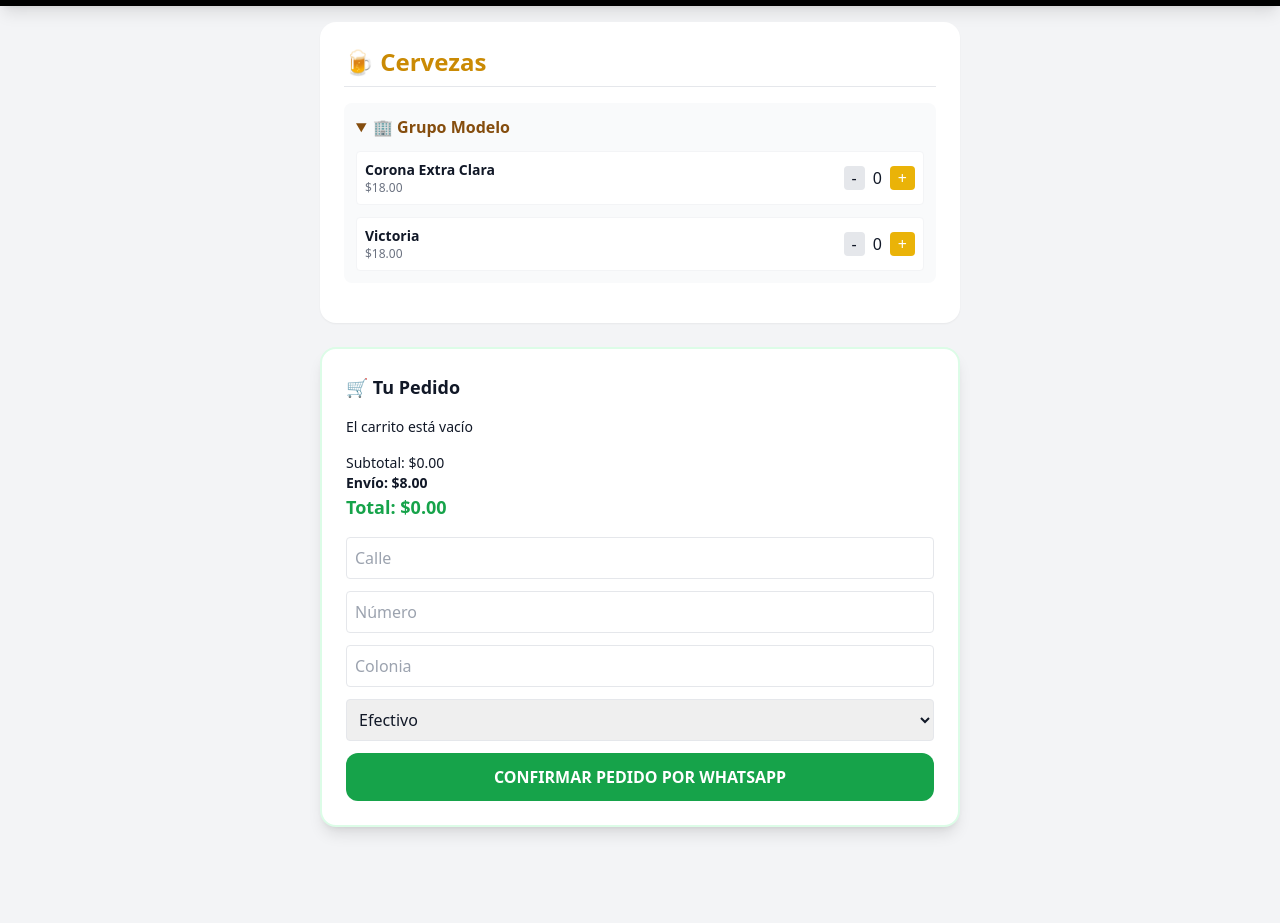
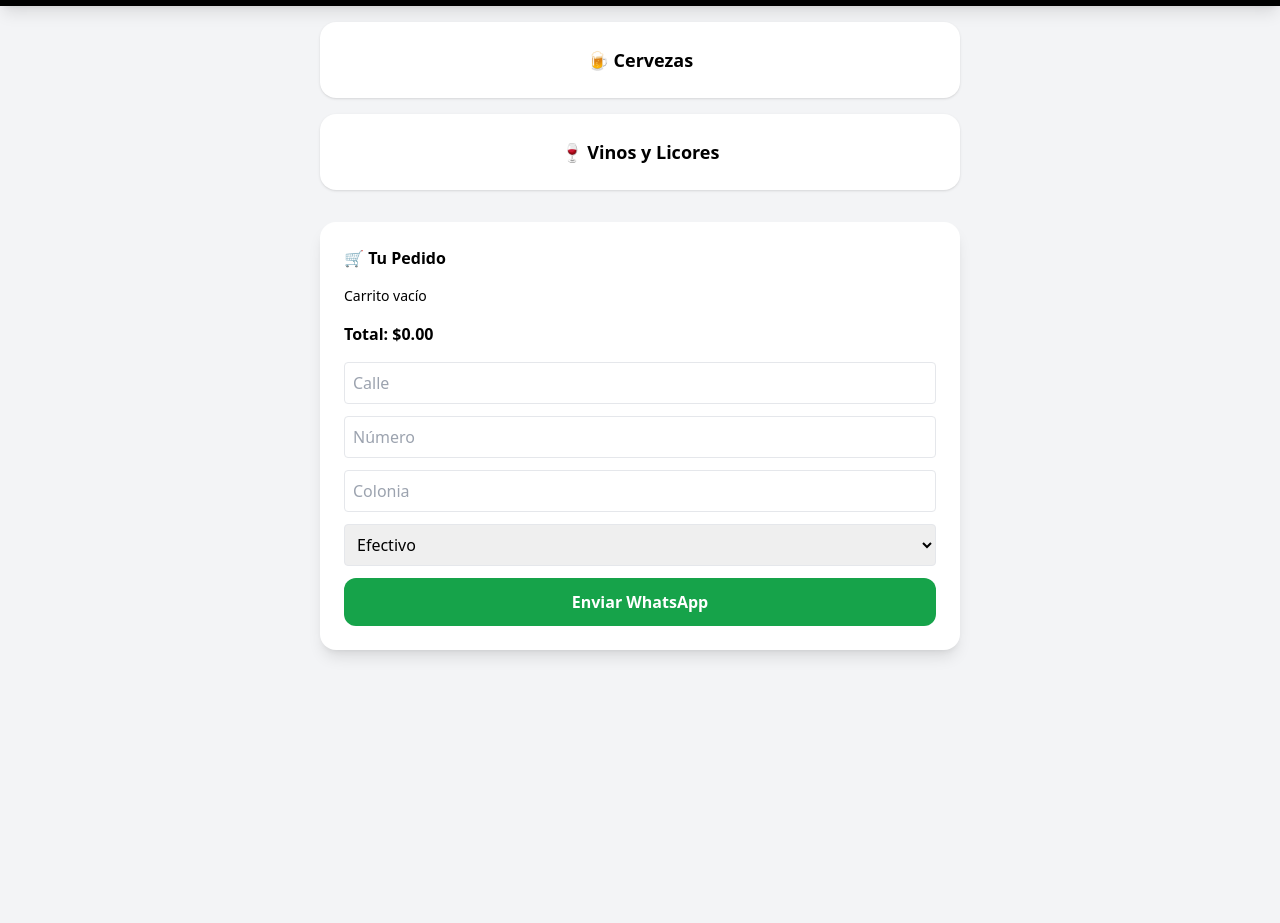
Before and after one commit to GOZEDELIVERY/goze-menu, a plain HTML site: page index.html in a window 1280 px wide. Shown: the part 78-1001 px from the top of the page. After the commit the page ends 824 px from the top, so only its background shows below. Drawn offline with nearby package versions, Linux system fonts and the light colour scheme.

Commit message:
index.html

```diff
--- a/index.html
+++ b/index.html
@@ -3,47 +3,46 @@
 <head>
     <meta charset="UTF-8">
     <meta name="viewport" content="width=device-width, initial-scale=1.0">
-    <title>Menú GOZE Delivery</title>
+    <title>GOZE Delivery</title>
     <script src="https://cdn.tailwindcss.com"></script>
     <script>
         let cart = {};
         const deliveryFee = 8.00;
 
+        function navigateTo(viewId) {
+            document.querySelectorAll('.view').forEach(v => v.classList.add('hidden'));
+            document.getElementById(viewId).classList.remove('hidden');
+            window.scrollTo(0, 0);
+        }
+
         function updateQuantity(id, name, price, change) {
-            if (!cart[id]) {
-                cart[id] = { name: name, price: price, qty: 0 };
-            }
-            cart[id].qty += change;
-            if (cart[id].qty < 0) cart[id].qty = 0;
-
+            if (!cart[id]) cart[id] = { name, price, qty: 0 };
+            cart[id].qty = Math.max(0, cart[id].qty + change);
             document.getElementById(`qty-${id}`).innerText = cart[id].qty;
             updateCartUI();
         }
 
         function updateCartUI() {
             let subtotal = 0;
-            let cartItemsHTML = "";
-
+            let items = "";
             for (let id in cart) {
                 if (cart[id].qty > 0) {
                     subtotal += cart[id].price * cart[id].qty;
-                    cartItemsHTML += `<li>${cart[id].name} x${cart[id].qty} - $${(cart[id].price * cart[id].qty).toFixed(2)}</li>`;
+                    items += `<li>${cart[id].name} x${cart[id].qty} - $${(cart[id].price * cart[id].qty).toFixed(2)}</li>`;
                 }
             }
-
-            const total = subtotal + deliveryFee;
-            document.getElementById('cart-items').innerHTML = cartItemsHTML || "<li>El carrito está vacío</li>";
+            document.getElementById('cart-list').innerHTML = items || "<li>El carrito está vacío</li>";
             document.getElementById('subtotal').innerText = subtotal.toFixed(2);
-            document.getElementById('total').innerText = total.toFixed(2);
+            document.getElementById('total').innerText = (subtotal + deliveryFee).toFixed(2);
         }
 
         function confirmOrder() {
             const calle = document.getElementById('calle').value;
-            const numero = document.getElementById('numero').value;
-            const colonia = document.getElementById('colonia').value;
+            const num = document.getElementById('numero').value;
+            const col = document.getElementById('colonia').value;
             const pago = document.getElementById('metodoPago').value;
 
-            if (!calle || !numero || !colonia) {
+            if (!calle || !num || !col) {
                 alert("Por favor, llena los datos de entrega.");
                 return;
             }
@@ -52,76 +51,66 @@
             let subtotal = 0;
             for (let id in cart) {
                 if (cart[id].qty > 0) {
-                    message += `- ${cart[id].name} x${cart[id].qty}: $${(cart[id].price * cart[id].qty).toFixed(2)}\n`;
+                    message += `- ${cart[id].name} x${cart[id].qty}\n`;
                     subtotal += cart[id].price * cart[id].qty;
                 }
             }
+            message += `\nEnvío: $8.00\nTOTAL: $${(subtotal + deliveryFee).toFixed(2)}`;
+            message += `\n\n--- Entrega ---\nCalle: ${calle}\nNum: ${num}\nCol: ${col}\nPago: ${pago}`;
 
-            message += `\nEnvío: $${deliveryFee.toFixed(2)}`;
-            message += `\nTOTAL: $${(subtotal + deliveryFee).toFixed(2)}`;
-            message += `\n\n--- Datos de entrega ---`;
-            message += `\nCalle: ${calle}`;
-            message += `\nNúmero: ${numero}`;
-            message += `\nColonia: ${colonia}`;
-            message += `\nMétodo de pago: ${pago}`;
-
-            const url = `https://wa.me/523333580863?text=${encodeURIComponent(message)}`;
-            window.open(url, '_blank');
+            window.open(`https://wa.me/523333580863?text=${encodeURIComponent(message)}`, '_blank');
         }
     </script>
 </head>
-<body class="bg-gray-100 text-gray-900 pb-20">
+<body class="bg-gray-100 pb-20">
 
+    <!-- Header -->
     <header class="bg-black text-white p-6 text-center shadow-lg">
-        <h1 class="text-3xl font-bold uppercase tracking-wider">GOZE Delivery</h1>
+        <h1 class="text-3xl font-bold uppercase">GOZE Delivery</h1>
     </header>
 
-    <main class="max-w-2xl mx-auto p-4 space-y-6">
+    <!-- Views -->
+    <main class="max-w-2xl mx-auto p-4">
 
-        <!-- Categoría: Cervezas (Acordeón) -->
-        <section class="bg-white p-6 rounded-2xl shadow-sm">
-            <h2 class="text-2xl font-bold mb-4 border-b pb-2 text-yellow-600">🍺 Cervezas</h2>
+        <!-- Vista Principal -->
+        <div id="view-home" class="view space-y-4">
+            <button onclick="navigateTo('view-cervezas')" class="w-full bg-white p-6 rounded-2xl shadow font-bold text-lg">🍺 Cervezas</button>
+            <button onclick="alert('Próximamente...')" class="w-full bg-white p-6 rounded-2xl shadow font-bold text-lg">🍷 Vinos y Licores</button>
+        </div>
 
-            <details class="mb-4 bg-gray-50 p-3 rounded-lg" open>
-                <summary class="font-bold cursor-pointer text-yellow-800">🏢 Grupo Modelo</summary>
-                <div class="mt-3 space-y-3">
-                    <!-- Producto: Corona Extra Clara -->
-                    <div class="flex items-center justify-between p-2 bg-white rounded border border-gray-100">
-                        <div>
-                            <h4 class="text-sm font-semibold">Corona Extra Clara</h4>
-                            <p class="text-xs text-gray-500">$18.00</p>
-                        </div>
-                        <div class="flex items-center gap-2">
-                            <button onclick="updateQuantity('corona-extra', 'Corona Extra Clara', 18.00, -1)" class="bg-gray-200 px-2 rounded">-</button>
-                            <span id="qty-corona-extra">0</span>
-                            <button onclick="updateQuantity('corona-extra', 'Corona Extra Clara', 18.00, 1)" class="bg-yellow-500 text-white px-2 rounded">+</button>
-                        </div>
-                    </div>
-                    <!-- Producto: Victoria -->
-                    <div class="flex items-center justify-between p-2 bg-white rounded border border-gray-100">
-                        <div>
-                            <h4 class="text-sm font-semibold">Victoria</h4>
-                            <p class="text-xs text-gray-500">$18.00</p>
-                        </div>
-                        <div class="flex items-center gap-2">
-                            <button onclick="updateQuantity('victoria', 'Victoria', 18.00, -1)" class="bg-gray-200 px-2 rounded">-</button>
-                            <span id="qty-victoria">0</span>
-                            <button onclick="updateQuantity('victoria', 'Victoria', 18.00, 1)" class="bg-yellow-500 text-white px-2 rounded">+</button>
-                        </div>
-                    </div>
+        <!-- Vista Cervezas -->
+        <div id="view-cervezas" class="view hidden space-y-4">
+            <button onclick="navigateTo('view-home')" class="text-blue-600 mb-4 font-bold">← Atrás</button>
+            <button onclick="navigateTo('view-modelo')" class="w-full bg-white p-6 rounded-2xl shadow font-bold text-lg">🏢 Grupo Modelo</button>
+            <button onclick="alert('Próximamente...')" class="w-full bg-white p-6 rounded-2xl shadow font-bold text-lg"> Heineken</button>
+        </div>
+
+        <!-- Vista Modelo -->
+        <div id="view-modelo" class="view hidden space-y-4">
+            <button onclick="navigateTo('view-cervezas')" class="text-blue-600 mb-4 font-bold">← Atrás</button>
+            <button onclick="navigateTo('view-medias')" class="w-full bg-white p-4 rounded-xl shadow">Medias 355ml</button>
+            <button onclick="alert('Próximamente')" class="w-full bg-white p-4 rounded-xl shadow">Ampolletas 210ml</button>
+        </div>
+
+        <!-- Vista Medias (Ejemplo de productos) -->
+        <div id="view-medias" class="view hidden space-y-4">
+            <button onclick="navigateTo('view-modelo')" class="text-blue-600 mb-4 font-bold">← Atrás</button>
+            <div class="flex justify-between items-center p-3 bg-white rounded-lg shadow">
+                <span>Corona Extra</span>
+                <div class="flex items-center gap-3">
+                    <button onclick="updateQuantity('corona', 'Corona', 18, -1)" class="bg-gray-200 px-3 rounded">-</button>
+                    <span id="qty-corona">0</span>
+                    <button onclick="updateQuantity('corona', 'Corona', 18, 1)" class="bg-yellow-500 text-white px-3 rounded">+</button>
                 </div>
-            </details>
-        </section>
+            </div>
+        </div>
 
-        <!-- Formulario de Pedido -->
-        <section class="bg-white p-6 rounded-2xl shadow-lg border-2 border-green-100">
-            <h3 class="text-lg font-bold mb-4">🛒 Tu Pedido</h3>
-            <ul id="cart-items" class="text-sm mb-4 space-y-1"><li>El carrito está vacío</li></ul>
-            <p class="text-sm">Subtotal: $<span id="subtotal">0.00</span></p>
-            <p class="text-sm font-bold">Envío: $8.00</p>
-            <p class="text-lg font-bold text-green-600 mb-4">Total: $<span id="total">0.00</span></p>
-
-            <div class="space-y-3">
+        <!-- Formulario Checkout -->
+        <div id="view-checkout" class="view bg-white p-6 rounded-2xl mt-8 shadow-lg">
+            <h3 class="font-bold mb-4">🛒 Tu Pedido</h3>
+            <ul id="cart-list" class="text-sm mb-4"><li>Carrito vacío</li></ul>
+            <p class="font-bold">Total: $<span id="total">0.00</span></p>
+            <div class="space-y-3 mt-4">
                 <input type="text" id="calle" placeholder="Calle" class="w-full p-2 border rounded">
                 <input type="text" id="numero" placeholder="Número" class="w-full p-2 border rounded">
                 <input type="text" id="colonia" placeholder="Colonia" class="w-full p-2 border rounded">
@@ -129,9 +118,10 @@
                     <option value="Efectivo">Efectivo</option>
                     <option value="Tarjeta">Tarjeta</option>
                 </select>
-                <button onclick="confirmOrder()" class="w-full bg-green-600 text-white p-3 rounded-xl font-bold uppercase hover:bg-green-700 transition">Confirmar Pedido por WhatsApp</button>
+                <button onclick="confirmOrder()" class="w-full bg-green-600 text-white p-3 rounded-xl font-bold">Enviar WhatsApp</button>
             </div>
-        </section>
+        </div>
     </main>
+
 </body>
 </html>
```
